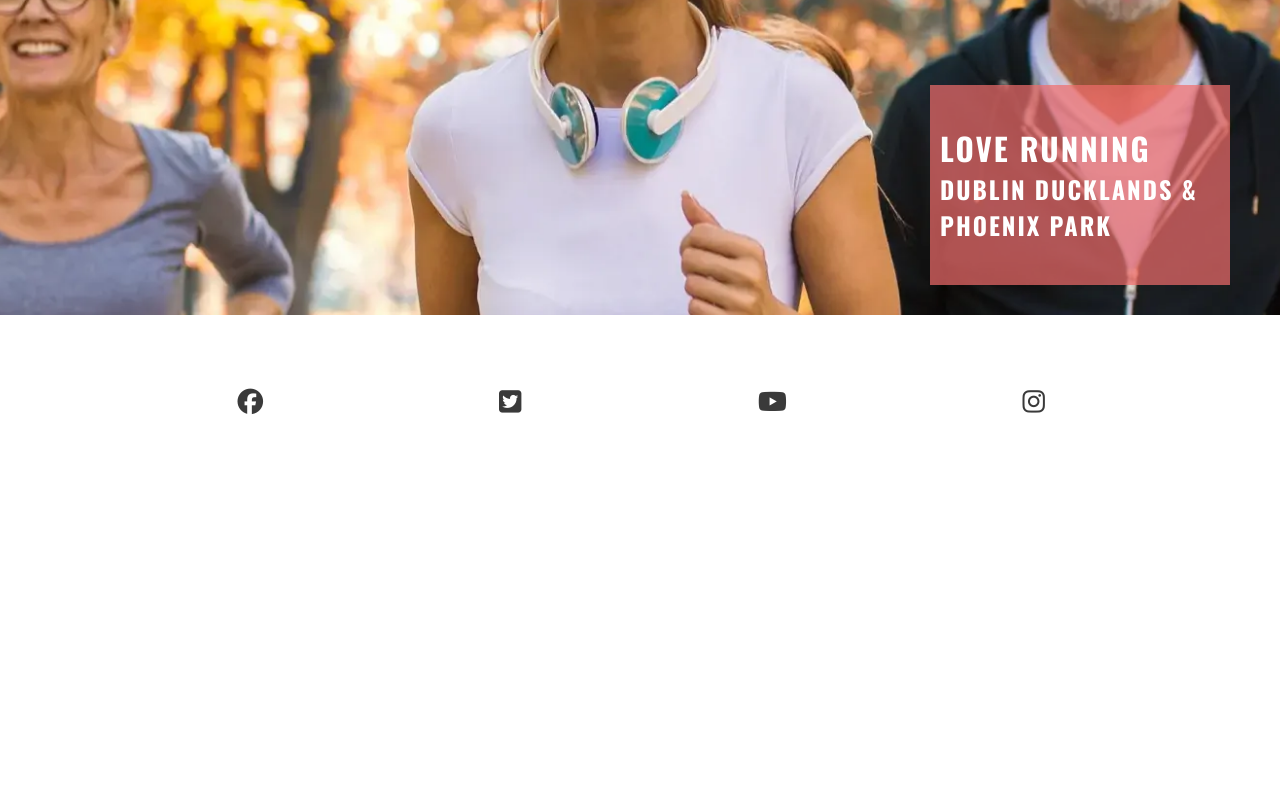
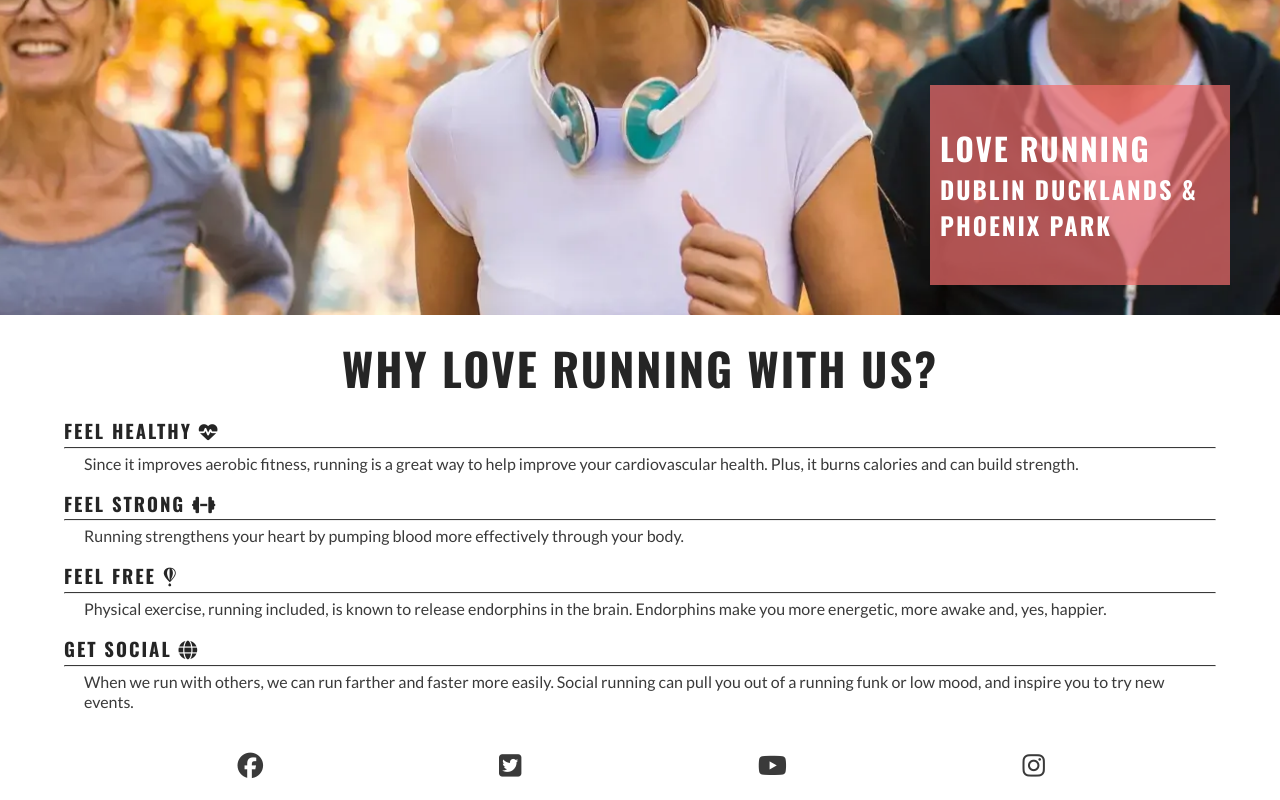
Before and after one commit to hishamarashini/Responsive, a plain HTML site: page index.html in a window 1280 px wide. Shown: the part 364-1164 px from the top of the page. Before the commit the page ends 800 px from the top, so only its background shows below. Drawn offline with nearby package versions, Linux system fonts and the light colour scheme; a web font is replaced by a local one.

Commit message:
Adding reason section

```diff
--- a/assets/css/style.css
+++ b/assets/css/style.css
@@ -108,6 +108,33 @@ main {
 #cover-text >h2, #cover-text >h3 {
     color: #ffffff;
 }
+/* Reasons section */
+#reasons {
+    width: 90%;
+    margin: 20px auto;
+}
+
+#reasons h2 {
+    margin-bottom: 20px;
+    text-align: center;
+    font-size: 280%;
+}
+
+#benefits-physical>div,
+#benefits-mental>div {
+    line-height: 20px;
+    margin-bottom: 20px;
+}
+
+#benefits p {
+    padding: 0 20px;
+}
+
+#benefits hr {
+    border-top: 1px solid #3a3a3a;
+    margin: 5px 0;
+}
+
 /*Footer*/
 #social-networks {
     text-align: center;
--- a/index.html
+++ b/index.html
@@ -46,6 +46,41 @@
       </div>
 
     </section>
+    <section id="reasons">
+      <h2>Why love running with us?</h2>
+      <div id="benefits">
+          <div id="benefits-physical">
+              <div>
+                  <h3>Feel healthy <i class="fa-solid fa-heart-pulse"></i></h3>
+                  <hr>
+                  <p>Since it improves aerobic fitness, running is a great way to help improve your cardiovascular
+                      health. Plus, it burns calories and can build strength.</p>
+              </div>
+              <div>
+                  <h3>Feel strong <i class="fa-solid fa-dumbbell"></i></h3>
+                  <hr>
+                  <p>Running strengthens your heart by pumping blood more effectively through your body.</p>
+              </div>
+          </div>
+          <div id="benefits-mental">
+              <div>
+                  <h3>Feel free <i class="fa-brands fa-fly"></i></h3>
+                  <hr>
+                  <p>Physical exercise, running included, is known to release endorphins in the brain. Endorphins
+                      make you more energetic, more awake and, yes, happier.</p>
+              </div>
+              <div>
+                  <h3>Get social <i class="fa-solid fa-globe"></i></h3>
+                  <hr>
+                  <p>When we run with others, we can run farther and faster more easily. Social running can pull
+                      you out of a running funk or low mood, and inspire you to try new events.</p>
+              </div>
+          </div>
+          <div id="benefits-image">
+              <div id="circle-cover-bg"></div>
+          </div>
+      </div>
+  </section>
   </main>
   <!--Footer-->
   <footer>
```
